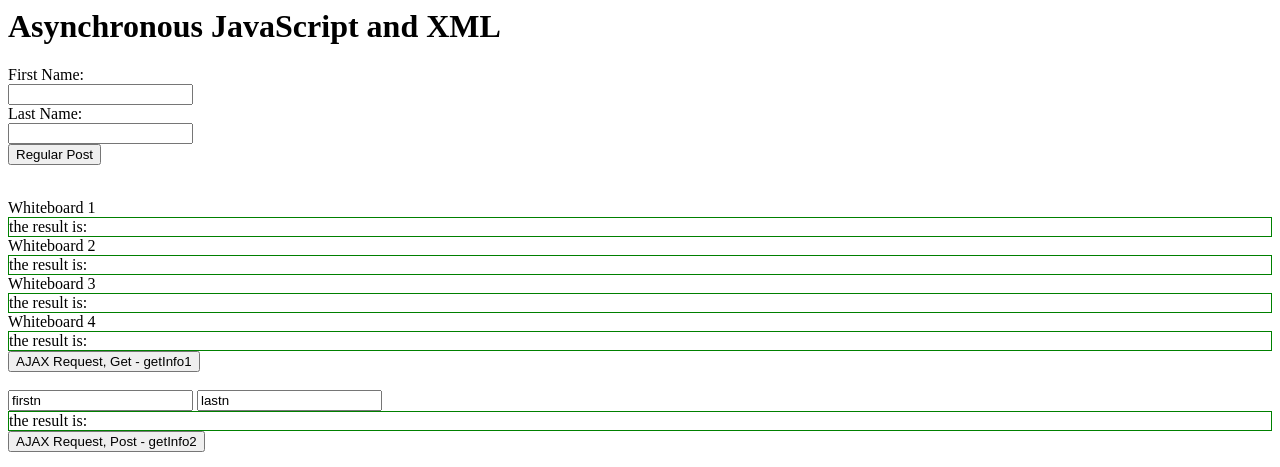
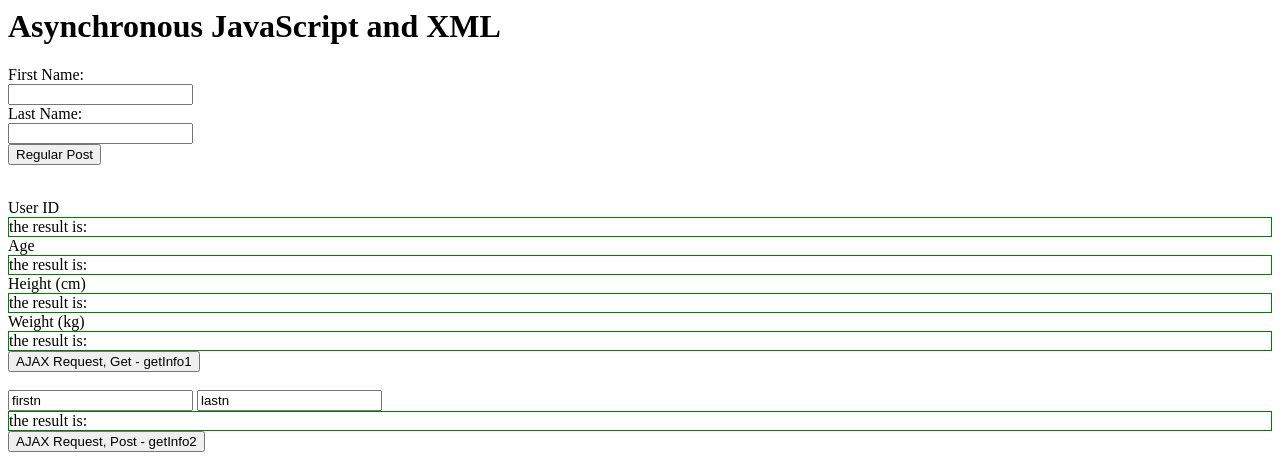
Before and after one commit to yinanericxue/AJAX, a Flask app: page / in a window 1280 px wide. Shown: the top 467 px of the page. Run offline with Flask 2, Linux system fonts and the light colour scheme.

Commit message:
Update main.html

```diff
--- a/templates/main.html
+++ b/templates/main.html
@@ -80,13 +80,13 @@ function showResult2()
 </form>
 <BR>
 
-<l>Whiteboard 1</l>
+<l>User ID</l>
 <div id="myDiv1" style="border: 1px solid green;">the result is:</div>
-<l>Whiteboard 2</l>
+<l>Age</l>
 <div id="myDiv2" style="border: 1px solid green;">the result is:</div>
-<l>Whiteboard 3</l>
+<l>Height (cm)</l>
 <div id="myDiv3" style="border: 1px solid green;">the result is:</div>
-<l>Whiteboard 4</l>
+<l>Weight (kg)</l>
 <div id="myDiv4" style="border: 1px solid green;">the result is:</div>
 <input type = "button" value = "AJAX Request, Get - getInfo1" onclick = "getInfo1()" />
                                        <!╌  http://www.gwdemo.net:8000/getinfo, get ╌>
```
